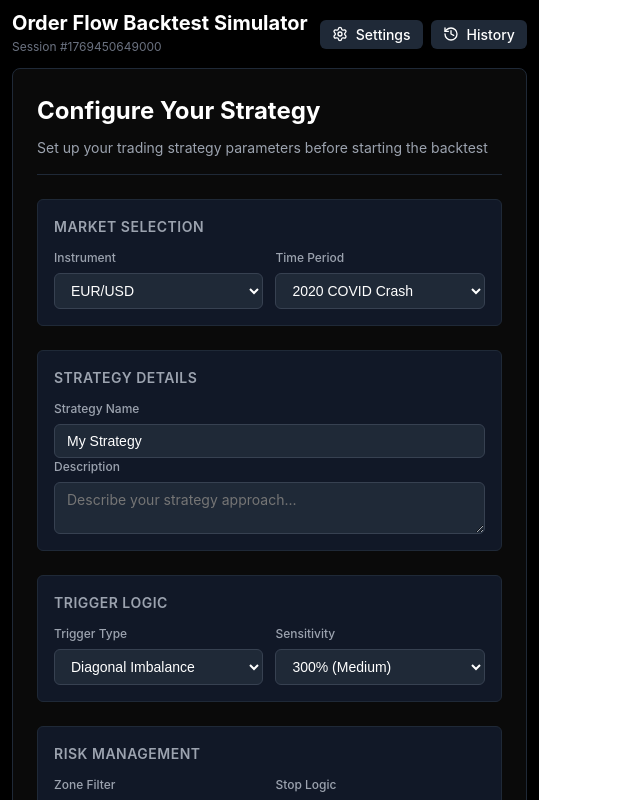
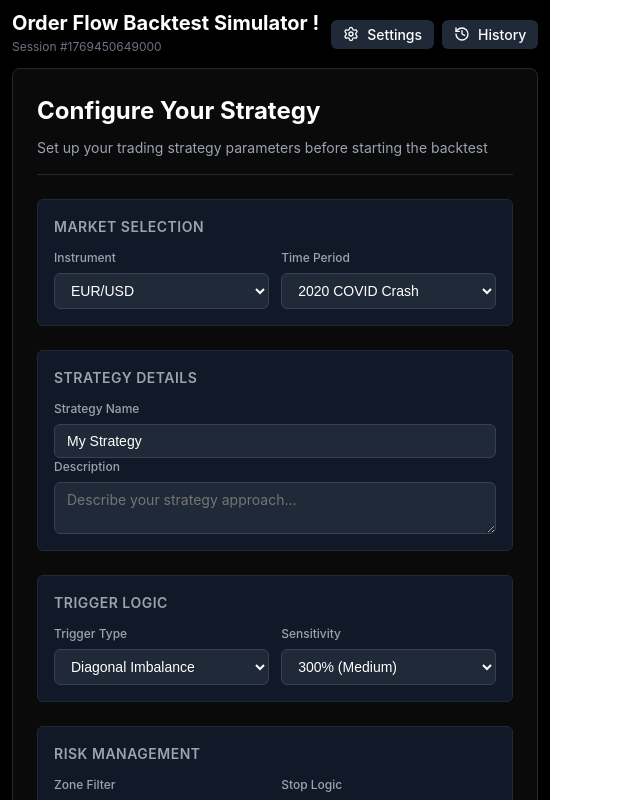
Before and after one commit to Keluni100/orderflow, a React (Vite) app: page / in a window 1280 px wide. Shown: the top 800 px of the page, without its empty margins (0-640 px from the left). Built offline with nearby package versions, Linux system fonts and the light colour scheme.

Commit message:
Updated order flow trading logic

```diff
--- a/src/App.jsx
+++ b/src/App.jsx
@@ -384,7 +384,7 @@ const OrderFlowSimulator = () => {
         <div className="header">
           <div className="header-left">
             <div>
-              <h1 className="title">Order Flow Backtest Simulator</h1>
+              <h1 className="title">Order Flow Backtest Simulator !</h1>
               <p className="session-id">Session #{currentSession.id}</p>
             </div>
           </div>
```
